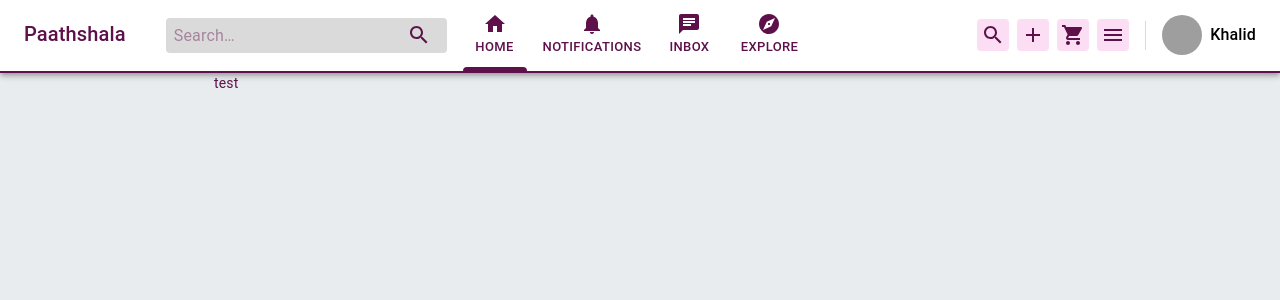
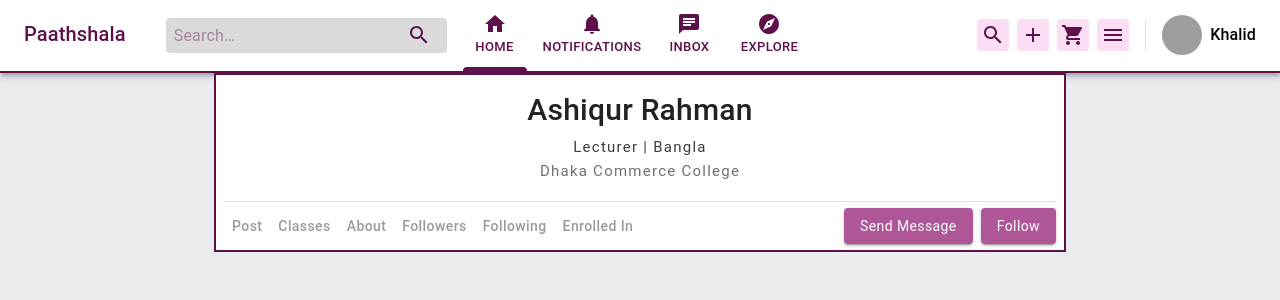
Before and after one commit to saimonazad/paathshala-frontend, a Next.js app: page /class in a window 1280 px wide. Shown: the top 300 px of the page. Built offline with nearby package versions, Linux system fonts and the light colour scheme; grey boxes are pictures that could not be loaded.

Commit message:
enrolled class page added

```diff
--- a/package.json
+++ b/package.json
@@ -16,9 +16,13 @@
     "@material-ui/core": "^4.11.4",
     "@material-ui/icons": "^4.11.2",
     "next": "10.2.3",
+    "next-redux-wrapper": "^7.0.2",
     "react": "17.0.2",
     "react-dom": "17.0.2",
     "react-router-dom": "^5.2.0",
+    "redux": "^4.1.0",
+    "redux-devtools-extension": "^2.13.9",
+    "redux-thunk": "^2.3.0",
     "styled-components": "^5.3.0"
   }
 }
--- /dev/null
+++ b/src/components/classGroup/header/index.js
@@ -0,0 +1,126 @@
+import React, { useState, useEffect } from "react";
+// import { Link as RouterLink } from "react-router-dom";
+import PropTypes from "prop-types";
+import clsx from "clsx";
+import { makeStyles } from "@material-ui/styles";
+import {
+  Avatar,
+  Typography,
+  Button,
+  Hidden,
+  IconButton,
+  Snackbar,
+  Tooltip,
+  colors,
+  Divider,
+  Box,
+  Tabs,
+  Tab,
+} from "@material-ui/core";
+import AddPhotoIcon from "@material-ui/icons/AddPhotoAlternate";
+import PersonAddIcon from "@material-ui/icons/PersonAdd";
+//components
+import ProfileTab from "../profileTab";
+
+const useStyles = makeStyles((theme) => ({
+  root: {
+    backgroundColor: theme.palette.common.white,
+    border: `2px solid ${theme.palette.secondary.main}`,
+    "&  > *": {
+      margin: theme.spacing(0),
+      padding: theme.spacing(0),
+    },
+  },
+
+  container: {
+    padding: theme.spacing(2, 3),
+  },
+
+  details: {
+    textAlign: "center",
+  },
+  details__name: {
+    fontSize: 18,
+    fontWeight: 500,
+    color: theme.palette.text.mineShaft,
+    [theme.breakpoints.up("sm")]: {
+      fontSize: 30,
+    },
+  },
+  details__bio: {
+    textTransform: "none",
+    fontSize: 12,
+    lineHeight: 1.2,
+    color: theme.palette.text.mineShaftLight,
+    [theme.breakpoints.up("sm")]: {
+      fontSize: 15,
+    },
+  },
+  details__work: {
+    textTransform: "none",
+    fontSize: 12,
+    lineHeight: 1.2,
+    color: theme.palette.other.DoveGray,
+    [theme.breakpoints.up("sm")]: {
+      fontSize: 15,
+    },
+  },
+
+  profileLinks: {
+    padding: theme.spacing(0, 1),
+  },
+}));
+
+const Header = (props) => {
+  const { className, ...rest } = props;
+
+  const classes = useStyles();
+
+
+  const handleSnackbarClose = () => {
+    setOpenSnackbar(false);
+  };
+
+  return (
+    <div {...rest} className={clsx(classes.root, className)}>
+      <div className={classes.container}>
+        <div className={classes.details}>
+          <Typography
+            component="h2"
+            variant="h4"
+            className={classes.details__name}
+            gutterBottom
+          >
+            Ashiqur Rahman
+          </Typography>
+          <Typography
+            component="h2"
+            gutterBottom
+            variant="overline"
+            className={classes.details__bio}
+          >
+            Lecturer | Bangla
+          </Typography>
+          <Typography
+            component="h2"
+            gutterBottom
+            variant="overline"
+            className={classes.details__work}
+          >
+            Dhaka Commerce College
+          </Typography>
+        </div>
+      </div>
+      <div className={classes.profileLinks}>
+        <Divider />
+        <ProfileTab tabvalue={props.tabvalue} setTabValue={props.changetab} />
+      </div>
+    </div>
+  );
+};
+
+Header.propTypes = {
+  className: PropTypes.string,
+};
+
+export default Header;
--- a/src/components/classGroup/index.js
+++ b/src/components/classGroup/index.js
@@ -1,11 +1,11 @@
-import React from 'react'
-
+import React from "react";
+import Header from "./header";
 const ClassGroup = () => {
-    return (
-        <div>
-            test
-        </div>
-    )
-}
+  return (
+    <>
+      <Header />
+    </>
+  );
+};
 
 export default ClassGroup;
--- /dev/null
+++ b/src/components/classGroup/profileTab/index.js
@@ -0,0 +1,118 @@
+import React, { useState } from "react";
+
+import {
+  Box,
+  Tabs,
+  Tab,
+  Button,
+  makeStyles,
+  FormControl,
+  Select,
+} from "@material-ui/core";
+import { Hidden } from "@material-ui/core";
+import { NativeSelect } from "@material-ui/core";
+
+const useStyles = makeStyles((theme) => ({
+  tabRoot: {
+    padding: 0,
+    margin: 0,
+    minWidth: 0,
+    padding: theme.spacing(0, 1),
+    textTransform: "none",
+    "&.Mui-selected": {
+      color: theme.palette.secondary.main,
+    },
+  },
+  tabText: {
+    color: theme.palette.other.DoveGray,
+  },
+  profileLinks__right: {
+    margin: theme.spacing(0.7, 0),
+    alignSelf: "center",
+    "& button": {
+      marginLeft: theme.spacing(1),
+      fontWeight: "normal",
+      textTransform: "none",
+      fontSize: 12,
+      [theme.breakpoints.up("sm")]: {
+        fontSize: 14,
+      },
+    },
+  },
+  formControl: {
+    justifyContent: "flex-end",
+  },
+  select: {
+    paddingBottom: 3,
+    color: theme.palette.secondary.main,
+    fontWeight: 600,
+    "& :focus": { backgroundColor: theme.palette.common.white },
+  },
+}));
+
+const ProfileTab = ({ tabvalue, setTabValue }) => {
+  const classes = useStyles();
+
+  const handleChange = (event, newValue) => {
+    setTabValue(newValue);
+  };
+  const handleChangeMobile = (event, newValue) => {
+    setTabValue(event.target.value);
+  };
+  return (
+    <Box display="flex" justifyContent="space-between">
+      <Hidden xsDown>
+        <Tabs
+          variant="standard"
+          value={tabvalue}
+          onChange={handleChange}
+          indicatorColor="secondary"
+          aria-label="secondary tabs example"
+          className={classes.tabText}
+        >
+          <Tab className={classes.tabRoot} value="posts" label="Post" />
+          <Tab className={classes.tabRoot} value="classes" label="Classes" />
+          <Tab className={classes.tabRoot} value="about" label="About" />
+          <Tab
+            className={classes.tabRoot}
+            value="followers"
+            label="Followers"
+          />
+          <Tab
+            className={classes.tabRoot}
+            value="following"
+            label="Following"
+          />
+          <Tab
+            className={classes.tabRoot}
+            value="enrolled"
+            label="Enrolled In"
+          />
+        </Tabs>
+      </Hidden>
+      <Hidden smUp>
+        <FormControl className={classes.formControl}>
+          <NativeSelect
+            className={classes.select}
+            value={tabvalue}
+            onChange={handleChangeMobile}
+          >
+            <option value="posts">Posts</option>
+            <option value="followers">Followers</option>
+            <option value="classes">Classes</option>
+          </NativeSelect>
+        </FormControl>
+      </Hidden>
+      <div className={classes.profileLinks__right}>
+        <Button color="primary" variant="contained">
+          Send Message
+        </Button>
+        <Button color="primary" variant="contained">
+          Follow
+        </Button>
+      </div>
+    </Box>
+  );
+};
+
+export default ProfileTab;
```
Also changed, not shown: 1 other file (tests, documents, lock files or other folders).
